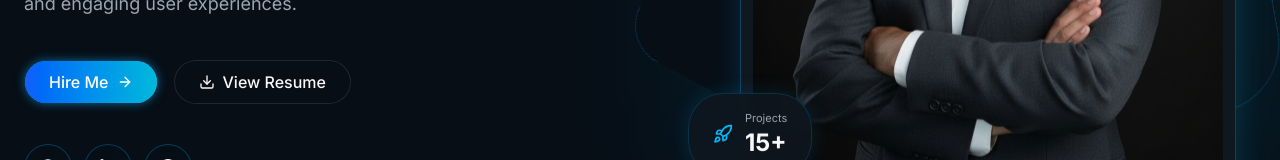
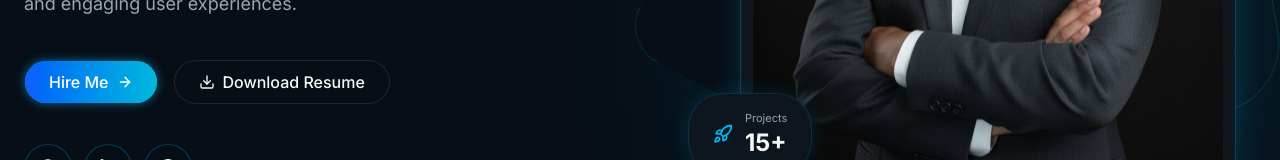
Before and after one commit to Mezba-Morsalin/mezba-morsalin-portfolio, a Next.js app: page / in a window 1280 px wide. Shown: the part 540-700 px from the top of the page. Built offline with nearby package versions, Linux system fonts and the light colour scheme.

Commit message:
Resume Updated

```diff
--- a/src/components/Hero.jsx
+++ b/src/components/Hero.jsx
@@ -168,7 +168,7 @@ export default function Hero() {
             </Button>
             </a>
 <Link
-  href="/cv/Mezba-Morsalin.pdf"
+  href="https://drive.google.com/file/d/1PgoybYpterC7y1HwvRslK0A75jE502Wb/view?usp=sharing"
   target="_blank"
   rel="noopener noreferrer"
 >
@@ -178,7 +178,7 @@ export default function Hero() {
     className="rounded-full flex items-center justify-center gap-2 w-full sm:w-auto"
   >
     <Download className="h-4 w-4" />
-    <span>View Resume</span>
+    <span>Download Resume</span>
   </Button>
 </Link>
           </div>
```
